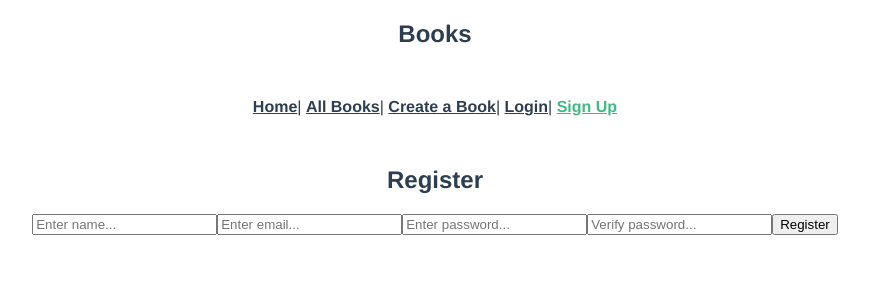
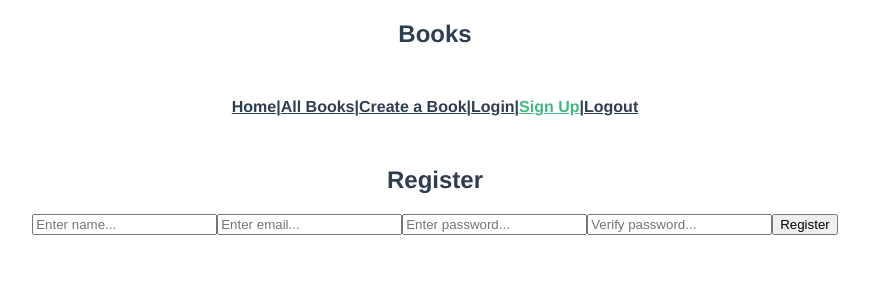
Before and after one commit to JWizerd/books-frontend, a Vue app: page /#/signup in a window 1280 px wide. Shown: the top 300 px of the page, without its empty margins (205-1074 px from the left). Built offline with nearby package versions, Linux system fonts and the light colour scheme.

Commit message:
logout working

```diff
--- a/src/components/Nav.vue
+++ b/src/components/Nav.vue
@@ -1,9 +1,15 @@
 <template>
   <div id="nav">
-    <router-link to="/">Home</router-link>|
-    <router-link to="/books">All Books</router-link>|
-    <router-link to="/books/create">Create a Book</router-link>|
-    <router-link to="/login">Login</router-link>|
+    <router-link to="/">Home</router-link>
+    <strong>|</strong>
+    <router-link to="/books">All Books</router-link>
+    <strong>|</strong>
+    <router-link to="/books/create">Create a Book</router-link>
+    <strong>|</strong>
+    <router-link to="/login">Login</router-link>
+    <strong>|</strong>
     <router-link to="/signup">Sign Up</router-link>
+    <strong>|</strong>
+    <router-link to="/logout">Logout</router-link>
   </div>
 </template>
--- a/src/router.js
+++ b/src/router.js
@@ -3,8 +3,9 @@ import Router from "vue-router";
 import Home from "./views/Home.vue";
 import Create from "./views/books/Create.vue";
 import List from "./views/books/List.vue";
-import Login from "./views/user/Login.vue";
-import SignUp from "./views/user/SignUp.vue";
+import Login from "./views/auth/Login.vue";
+import SignUp from "./views/auth/SignUp.vue";
+import Logout from "./views/auth/Logout.vue";
 
 Vue.use(Router);
 
@@ -34,6 +35,11 @@ export default new Router({
       path: "/signup",
       name: "signup",
       component: SignUp
+    },
+    {
+      path: "/logout",
+      name: "logout",
+      component: Logout
     }
   ]
 });
--- a/src/store.js
+++ b/src/store.js
@@ -54,6 +54,7 @@ export default new Vuex.Store({
           .then(auth => {
             commit("unAuthenticate")
             commit("removeUser")
+            window.localStorage.removeItem('userToken');
           })
           .catch(error => commit("setError", error.data.message));
       } catch (error) {
--- /dev/null
+++ b/src/views/auth/Logout.vue
@@ -0,0 +1,14 @@
+<template>
+  <h1>Successfully Logged Out</h1>
+</template>
+
+<script>
+export default {
+  name: "logout",
+  mounted() {
+    try {
+      this.$store.dispatch("logout");
+    } catch (error) {}
+  }
+};
+</script>
```
Also changed, not shown: src/views/auth/Login.vue (renamed from src/views/user/Login.vue), src/views/auth/SignUp.vue (renamed from src/views/user/SignUp.vue).
